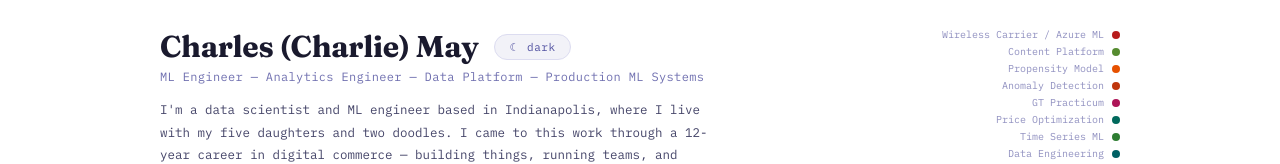
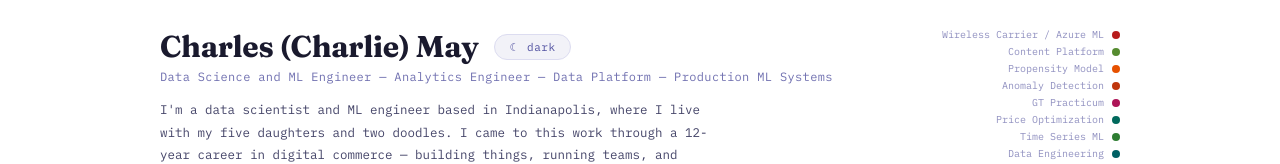
Before and after one commit to cmay45/portfolio, a React (Vite) app: page / in a window 1280 px wide. Shown: the top 164 px of the page. Built offline with nearby package versions, Linux system fonts and the light colour scheme.

Commit message:
Update Portfolio.jsx

```diff
--- a/src/Portfolio.jsx
+++ b/src/Portfolio.jsx
@@ -689,7 +689,7 @@ export default function Portfolio() {
                 </button>
               </div>
               <div style={{ fontSize: 12, color: t.subtitleText, marginBottom: 14, fontFamily: "'IBM Plex Mono',monospace", letterSpacing: "0.03em" }}>
-                ML Engineer — Analytics Engineer — Data Platform — Production ML Systems
+                Data Science and ML Engineer — Analytics Engineer — Data Platform — Production ML Systems
               </div>
               <div style={{ fontSize: 12.5, color: t.bodyText, lineHeight: 1.8, maxWidth: 560 }}>
                 I'm a data scientist and ML engineer based in Indianapolis, where I live with my five daughters and two doodles.
```
